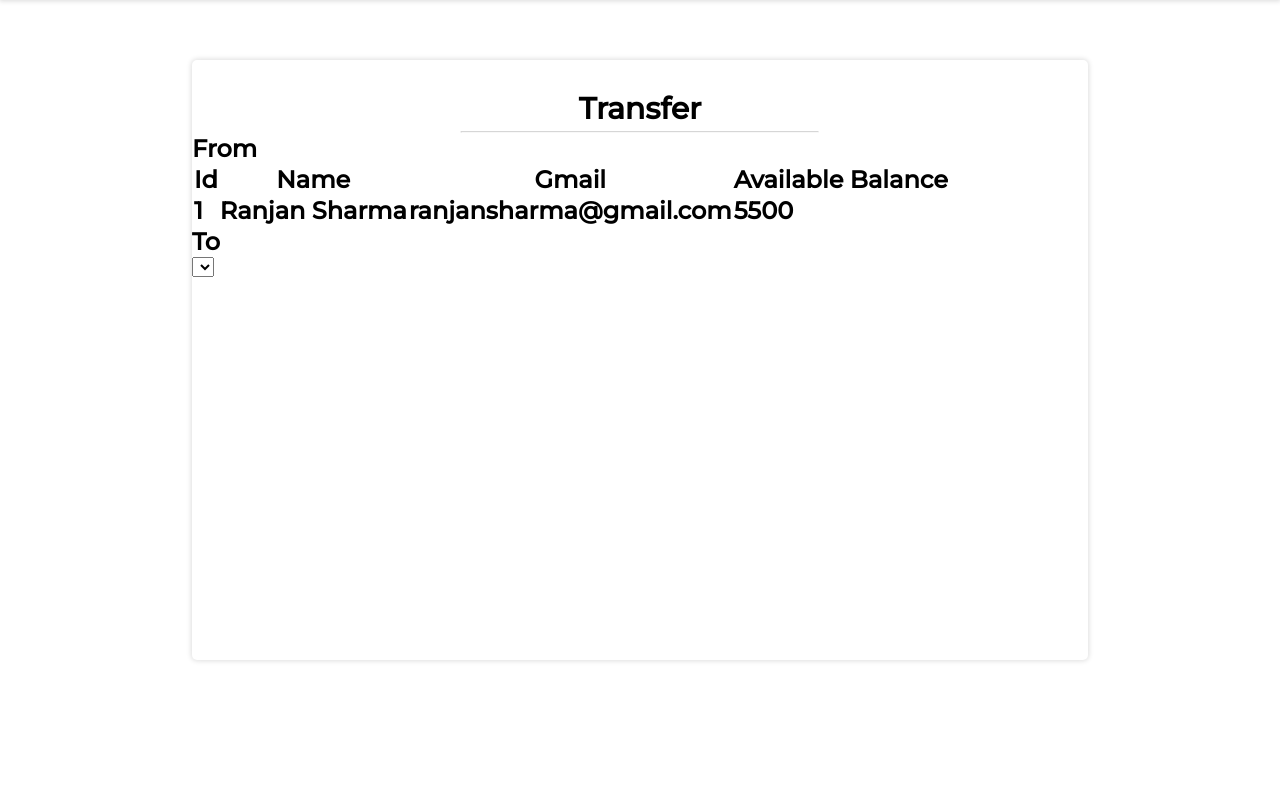
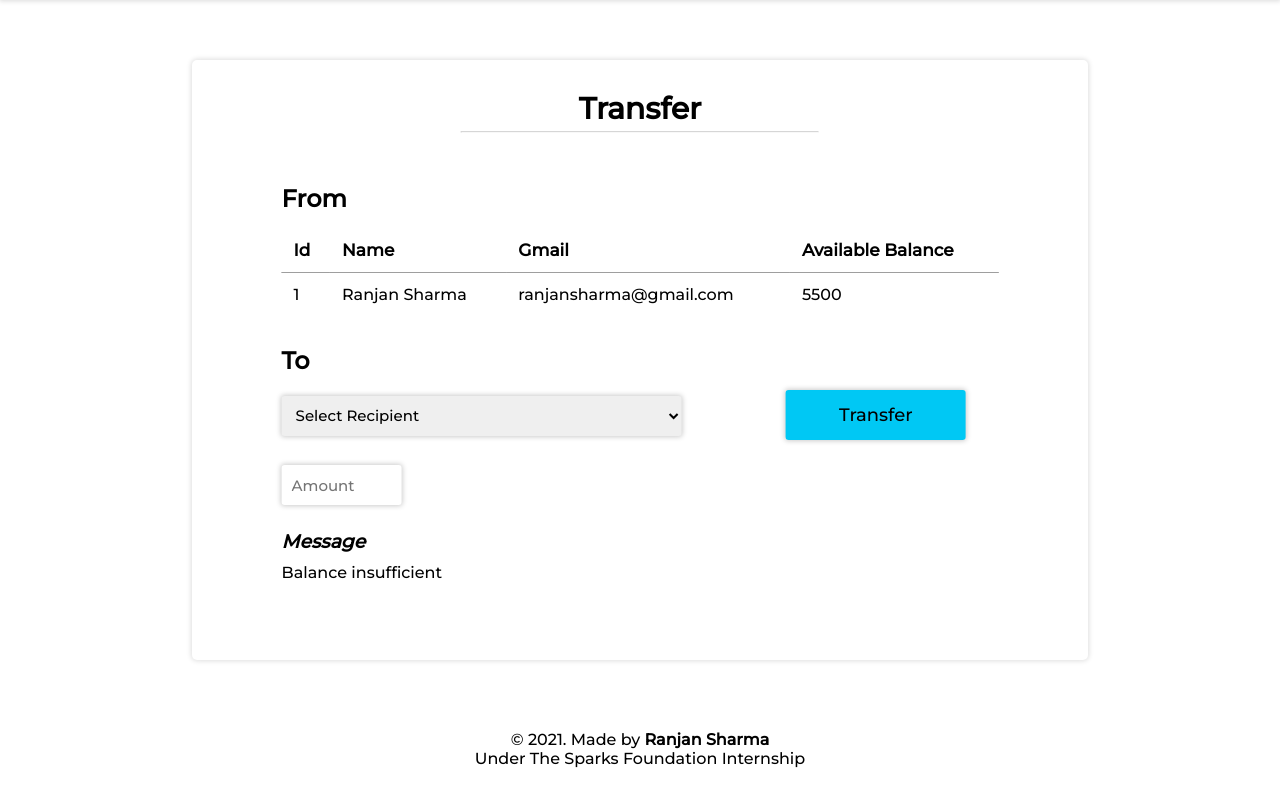
Before and after one commit to ranjansharma255/drs_bank, a PHP site: page /transfer.php in a window 1280 px wide. Shown: the part 70-868 px from the top of the page. Before the commit the page ends 732 px from the top, so only its background shows below. Run offline with PHP 8.4, Linux system fonts and the light colour scheme; lists and menus that the app fills with data are empty.

Commit message:
added transfer file

```diff
--- a/transfer.php
+++ b/transfer.php
@@ -9,8 +9,8 @@
     <link rel="stylesheet" href="css/content.css">
     <link rel="stylesheet" href="css/navbar.css">
     <link rel="stylesheet" href="css/footer.css">
-    <link rel="stylesheet" href="css/transfer.css">
     <link rel="stylesheet" href="css/customer.css">
+    <link rel="stylesheet" href="css/transferstyle.css">
 
 </head>
 <body>
@@ -19,9 +19,9 @@
         <div class="content">
             <h1 class = "c-heading">Transfer</h1>
             <hr>
-            <form action="transferdata.php" method = "post">
-            <h2>From<h2>
-            <table id = "form-table">
+            <form action="transferdata.php" method = "post" class = "transfer-frm">
+            <h2 id = "from">From<h2>
+            <table id = "customers-table">
                 <thead>
                     <th>Id</th>
                     <th>Name</th>
@@ -37,13 +37,20 @@
                     </tr>
                 </tbody>
             </table>
-            <h2>To</h2>
+            <h2 id="to">To</h2>
             <select class = "drop-down">
-                <options
-
-
+                <option value = "" selected disabled>Select Recipient</option>
+                <option value = "1">Ranjan Sharma</option>
+                <option value = "2">Varshith</option>
             </select>
-            <a href="transactions.php" ><button class = "btn2">View All Transactions</button> </a>
+            <input type="submit" value="Transfer" class = "transfer-btn">
+            <input type="text" placeholder="Amount" required id ="amount">
+            <div id = "msg">
+            <h3>Message</h3>
+            <p>
+                Balance insufficient
+            </p>
+            </div>
             </form>
         </div>
     </section>
```
